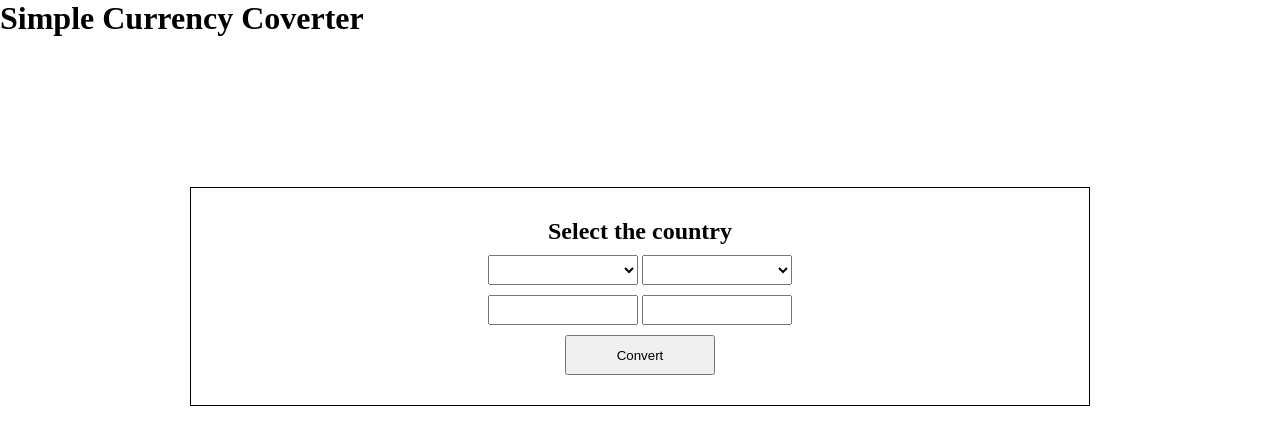
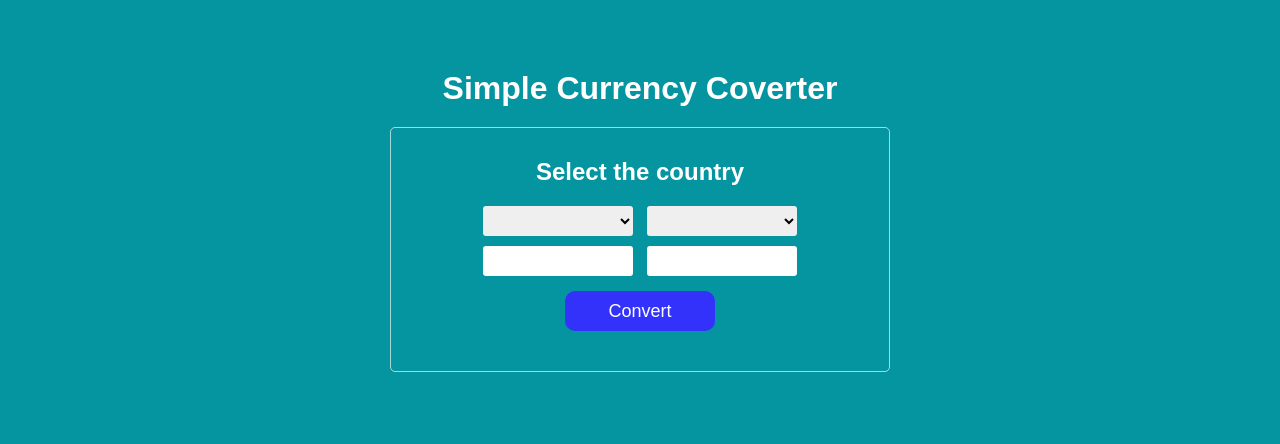
Before and after one commit to srikanth3608/Simple-currency-converter, a plain HTML site: page index.html in a window 1280 px wide. Drawn offline with Linux system fonts and the light colour scheme; no server answers.

Commit message:
Update style.css

```diff
--- a/style.css
+++ b/style.css
@@ -3,12 +3,29 @@
     padding: 0;
     box-sizing: border-box;
 }
+body{
+    background-color: rgb(4, 149, 160);
+    font-family: sans-serif;
+}
+h1{
+    text-align: center;
+    margin-top: 70px;
+    color: white;
+}
+h2{
+    margin-bottom: 15px;
+    color: white;
+}
 section{
     text-align: center;
     margin-top: 150px;
     border: 1px solid;
-    margin: 150px 190px;
+    width: 500px;
+    margin: 20px auto 0;
     padding: 30px;
+    border: 1px solid rgba(255, 255, 255, 0.637);
+    border-radius: 5px;
+    /* border: none; */
 }
 .count{
     display: flex;
@@ -19,10 +36,23 @@ section{
 select,input{
     width: 150px;
     height: 30px;
-    margin-top: 10px;
+    border: 1px solid;
+    border: none;
+    border-radius: 3px;
+    margin: 5px;
 }
 button{
     width: 150px;
     height: 40px;
+    border-radius: 10px;
     margin-top: 10px;
+    border: 1px solid;
+    border: none;
+    color: white;
+    font-size: 18px;
+    background-color: rgb(50, 50, 250);
 }
+#errMsg{
+    margin-top: 10px;
+    font-size: 20px;
+}
```
